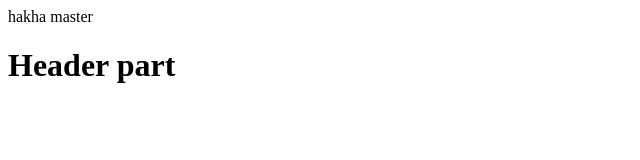
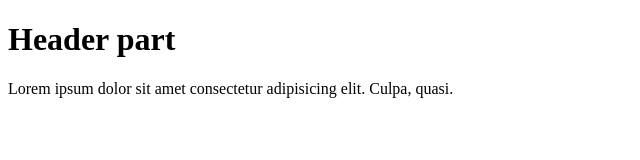
Before and after one commit to frotan1428/app2, a plain HTML site: page header.html in a window 1280 px wide. Shown: the whole page, without its empty margins (0-640 px from the left). Drawn offline with Linux system fonts and the light colour scheme.

Commit message:
new paragraph added to header

```diff
--- a/header.html
+++ b/header.html
@@ -7,8 +7,8 @@
     <title>header</title>
 </head>
 <body>
- hakha
- master
+
     <h1>Header part</h1>
+    <p>Lorem ipsum dolor sit amet consectetur adipisicing elit. Culpa, quasi.</p>
 </body>
 </html>
```
